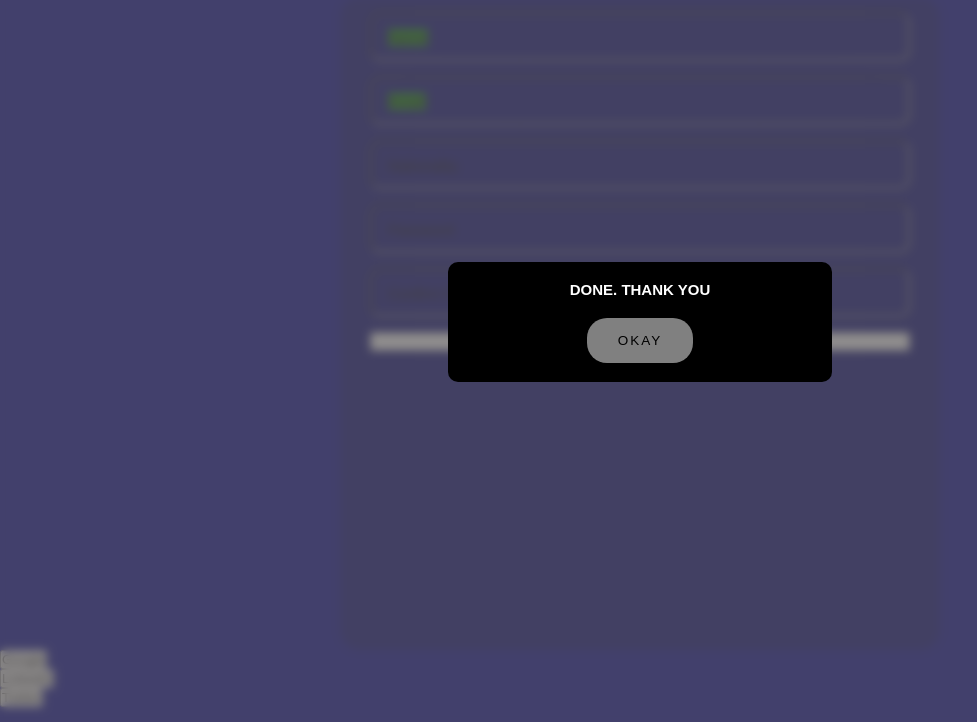
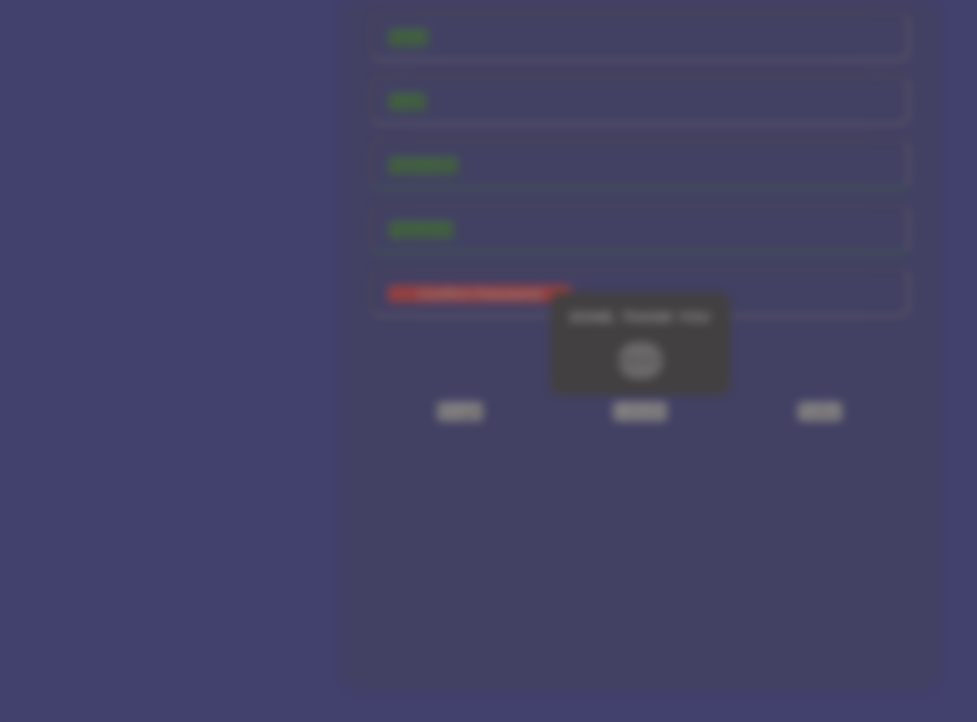
Before and after one commit to Jhay-Great/online-vote, a plain HTML site: page form.html in a window 1280 px wide. Both pictures are taken after typing "Sample", "name@example.com", "Sample", "Sample123", "Sample123" into the empty fields and a click on the input "Submit". Shown: the part 78-800 px from the top of the page, without its empty margins (0-977 px from the left). Drawn offline with Linux system fonts and the light colour scheme.

Commit message:
completed major validation functionalities

```diff
--- a/form.css
+++ b/form.css
@@ -72,51 +72,43 @@ input:first-child {
 }
 input:focus ~ label,
 input:not(:placeholder-shown) ~ label {
-  color: white;
+  color: black;
   font-weight: 700;
   transform: translateY(-25px);
   background-color: white;
   padding: 0 .5rem;
+  border-radius: 20px;
 }
-/* input:invalid {
+input[type="submit"] {
+  background: transparent;
+  padding: 0 2rem;
+  align-self: center;
+  height: 40px;
+  color: black;
+  text-transform: uppercase;
+  border-radius: 20px;
+  box-shadow: 2px 2px;
+  background: linear-gradient(to left, white 50%, green 50%) right;
+  background-size: 200% 100%;
+}
 
-} */
-/* input:not(input[value=""]) {
-
-} */
-
-/*
-form > * {
-  border: none;
-  margin: 0 0 1rem;
-
-} */
-/* input[type="text"],
-input[type="email"],
-textarea {
-  padding: 0 1rem;
-  font-size: 1.1rem;
-  color: #fff;
-} */
-/* input {
-
-} */
-/* input:focus,
-textarea {
-  border: none;
-  outline: none;
-  border-bottom: 2px solid blue;
-} */
-
-input[type="submit"] {
+/* input[type="submit"] {
+  width: 50%;
   color: white;
   text-transform: uppercase;
-}
+} */
 input[type="submit"]:hover {
-  letter-spacing: 2px;
+  /* letter-spacing: 2px; */
   font-weight: 500;
   cursor: pointer;
-  border-bottom: 2px solid greenyellow;
+  background-position: left;
+
+  transition: all 2s ease;
+
+  /* border: 2px solid greenyellow;
+  background-color: greenyellow; */
+
+  transition: background-color, 600ms ease-in;
 }
 
 .pop-up_container {
@@ -178,8 +170,12 @@ input[type="submit"]:hover {
 }
 
 /* Styling alternative sign ups */
-.alternatives {
+.alternatives-accounts {
   width: 100%;
+  display: grid;
+  grid-template-columns: repeat(auto-fit, minmax(100px, 1fr));
+  justify-items: center;
+  margin: 2rem 0;
 }
 
 
@@ -199,6 +195,8 @@ input[type="submit"]:hover {
   border-bottom: 2px solid red;
 }
 .label-negative-validation {
+  padding: 0 2rem;
+  /* border-radius: 20px; */
   background-color: red;
   color: white;
 }
--- a/form.html
+++ b/form.html
@@ -61,12 +61,10 @@
         ></textarea> -->
 
         <input type="submit" value="Submit" />
-      </form>
-      <!-- Form end -->
 
-      <!-- Other means to sign up -->
-      <div class="alternatives">
-        <div class="google_signup">
+        <!-- Other means to sign up -->
+        <div class="alternatives-accounts">
+          <div class="google_signup">
           <button><span class="google-logo"></span>Google</button>
         </div>
         <div class="linkedIn_signup">
@@ -82,6 +80,9 @@
         <button class="okay-btn">Okay</button>
       </div>
     </div>
+  </form>
+  <!-- Form end -->
+    <!-- Overlay -->
     <div class="overlay hidden"></div>
   </body>
 </html>
--- a/form.js
+++ b/form.js
@@ -15,7 +15,8 @@ const validate = function(e) {
 
     if (e.target.value === '') {
         e.target.classList.add('negative-validation')
-        e.target.closest('.form-fields').querySelector('label').style.backgroundColor = 'transparent';
+        // e.target.closest('.form-fields').querySelector('label').style.backgroundColor = 'red';
+        e.target.closest('.form-fields').querySelector('label').classList.add('label-negative-validation');
     };
     if (e.target.value !== '') {
         e.target.classList.add('positive-validation')
@@ -64,6 +65,7 @@ okayBtn.addEventListener("click", function () {
 // });
 
 const getElement = function(e, id) {
+  // getting / selecting an element
   return e.target.closest('.form-fields').querySelector(id);
 }
 
@@ -73,6 +75,7 @@ form.addEventListener('blur', function(e) {
 
   // console.log(getElement(e, '.email'));
 
+  // EMAIL VALIDATION
   const email = e.target.closest('.form-fields').querySelector('.email');
   // console.log(email)
 
@@ -80,27 +83,37 @@ form.addEventListener('blur', function(e) {
     e.target.closest('.form-fields').querySelector('label').style.backgroundColor = 'green';
   };
   if (email && !email?.value.includes('@')) {
-    e.target.closest('.form-fields').querySelector('label').style.backgroundColor = 'red';
+    // e.target.closest('.form-fields').querySelector('label').style.backgroundColor = 'red';
+    e.target.closest('.form-fields').querySelector('label').classList.add('label-negative-validation');
   };
 
+  // NATIONALITY VALIDATION
+  if(e.target.closest('.form-fields').querySelector('.nationality')) {
+    validate(e);
+  }
 
+  // PASSWORD VALIDATION
   let password;
   if(e.target.closest('.form-fields').querySelector('#password')) {
     password = e.target.closest('.form-fields').querySelector('#password');
     console.log(password.value);
+    validate(e);
   }
+
+  // CONFIRM PASSWORD
   if(e.target.closest('.form-fields').querySelector('#confirm-password')) {
     const confirmPassword = e.target.closest('.form-fields').querySelector('#confirm-password');
-    console.log(confirmPassword.value);
+    // console.log(confirmPassword.value);
 
-    console.log(password);
+    // console.log(password);
 
-    if (password.value === confirmPassword.value) {
+    if (password?.value === confirmPassword?.value) {
       // e.target.closest('.form-fields').querySelector('label').style.backgroundColor = 'green';
       console.log('pass')
     }
-    if (password.value !== confirmPassword.value) {
-      e.target.closest('.form-fields').querySelector('label').style.backgroundColor = 'red';
+    if (password?.value !== confirmPassword?.value) {
+      e.target.closest('.form-fields').querySelector('label').classList.add('label-negative-validation');
+      // e.target.closest('.form-fields').querySelector('label').style.backgroundColor = 'red';
       console.log('failed');
     }
   }
@@ -109,8 +122,6 @@ form.addEventListener('blur', function(e) {
 
 }, true);
 
-// console.log(window.getComputedStyle(document.querySelector('h1'), null));
-// console.log(document.styleSheets[1])
 
 
 
@@ -125,7 +136,17 @@ emailField.addEventListener('blur', function(e) {
 
 });
 
+
+
+
+
+
+
+
 // const password = document.querySelector('#password');
 // password.addEventListener('blur', function(e) {
 //   console.log(password.value);
 // })
+
+// console.log(window.getComputedStyle(document.querySelector('h1'), null));
+// console.log(document.styleSheets[1])
```
